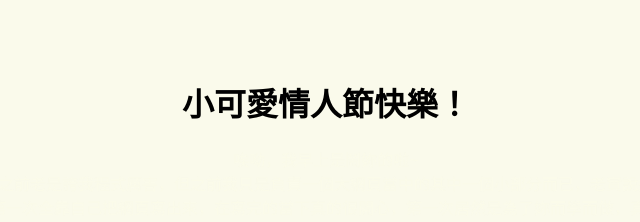
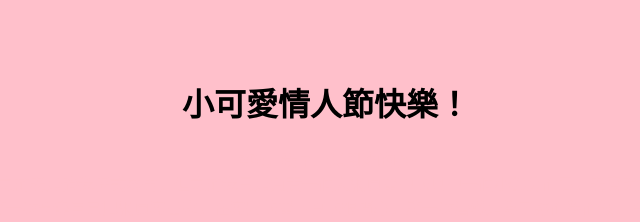
Before and after one commit to yukangchu/yukangchu.github.io, a plain HTML site: page index.html in a window 1280 px wide. Shown: the whole page, without its empty margins (314-954 px from the left). Drawn offline with Linux system fonts and the light colour scheme.

Commit message:
Update index.html
change color to pink

```diff
--- a/index.html
+++ b/index.html
@@ -4,7 +4,7 @@
     <title>:D</title>
     <style>
         body {
-            background-color: rgba(250, 250, 232, 0.848);
+            background-color: pink;
             text-align: center;
             padding: 50px;
             font-family: 'Arial', sans-serif;
@@ -13,7 +13,7 @@
 </head>
 <body>
     <h1>小可愛情人節快樂！</h1>
-    <p style="color:rgba(250, 250, 232, 0.848);">
+    <p style="color:pink;">
         唉呦，我早上是鬧妳的啦~
     <br>妳之前老是誇我程式厲害，但之前我只是負責一個大網頁當中的其中一個小部分而已，老實說這是
     <br>我第一次全靠自己把網頁寫出來，在寫完的當下真的很開心，第一次居然是為了妳而學而做，真好:D
```
